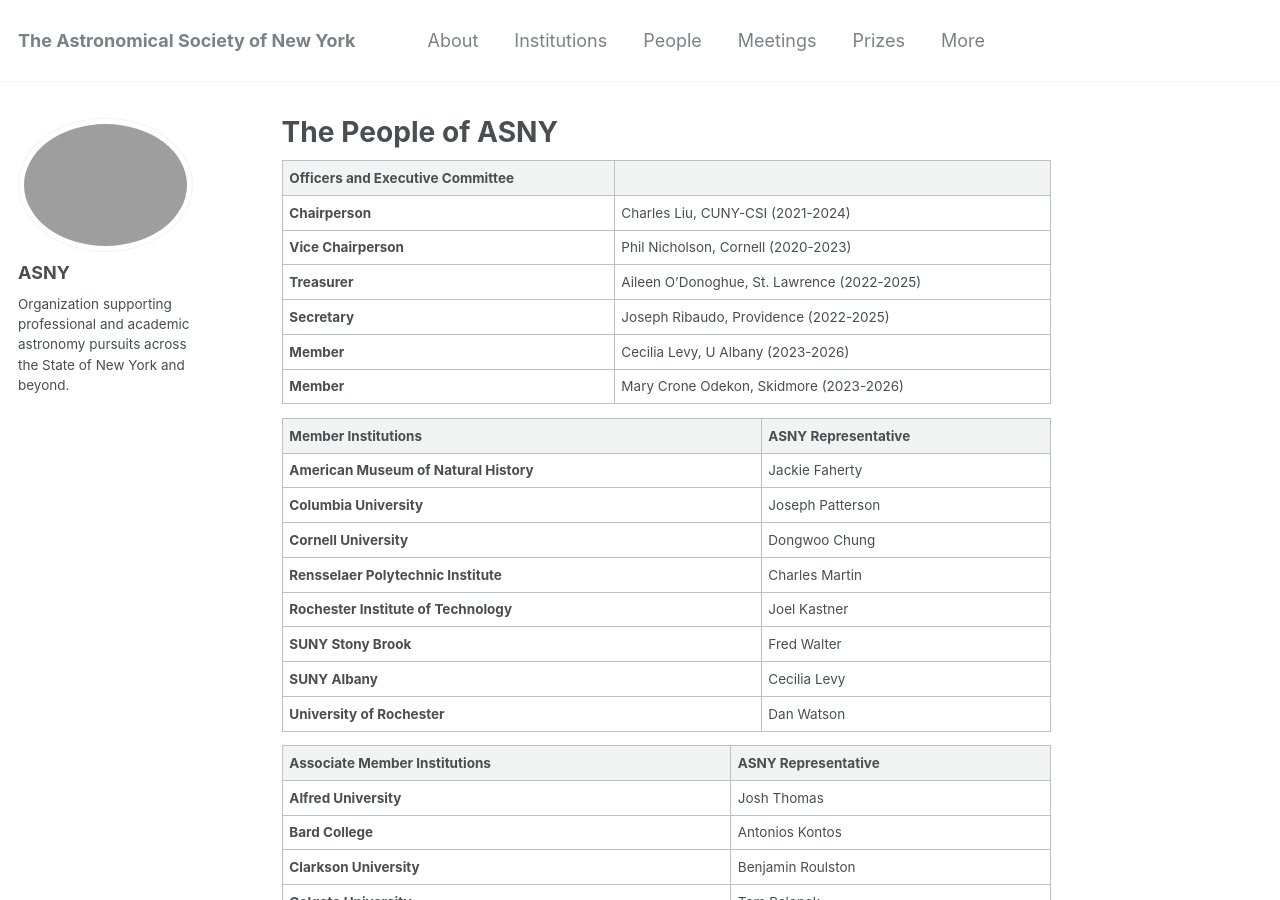
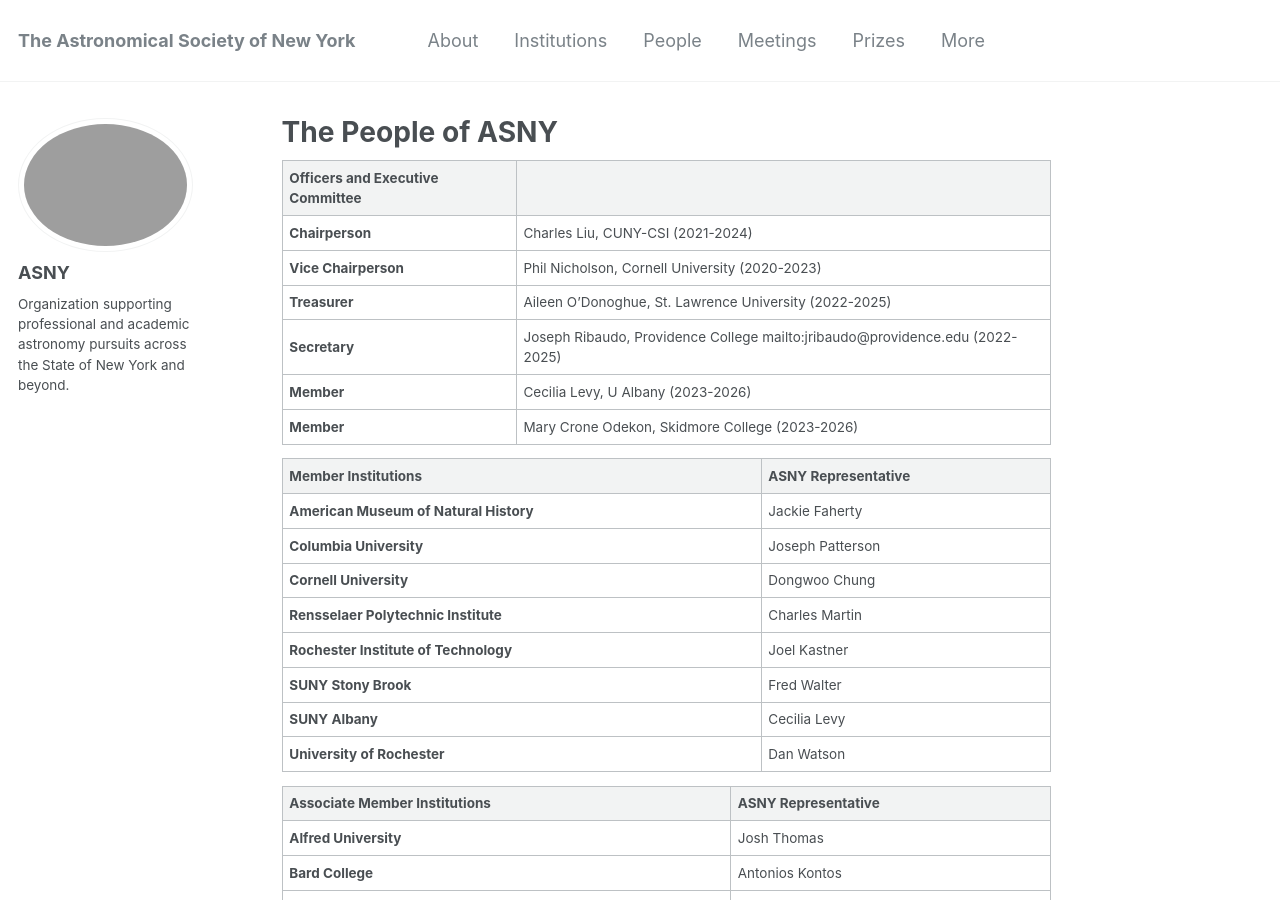
Before and after one commit to AstroNewYork/AstroNewYork.github.io, a Jekyll site: the page built from _pages/people.md, in a window 1280 px wide and 900 px high. Built offline with Jekyll 4.4.1, drawn with Linux system fonts in a browser that asks for light colours.

Commit message:
Update people.md

```diff
--- a/_pages/people.md
+++ b/_pages/people.md
@@ -7,11 +7,11 @@
 | Officers and Executive Committee |  |
 | ----------- | ----------- |
 | **Chairperson** | Charles Liu, CUNY-CSI (2021-2024) |
-| **Vice Chairperson** | Phil Nicholson, Cornell (2020-2023) |
-| **Treasurer** | Aileen O'Donoghue, St. Lawrence (2022-2025) |
-| **Secretary** | Joseph Ribaudo, Providence (2022-2025) |
+| **Vice Chairperson** | Phil Nicholson, Cornell University (2020-2023) |
+| **Treasurer** | Aileen O'Donoghue, St. Lawrence University (2022-2025) |
+| **Secretary** | Joseph Ribaudo, Providence College mailto:jribaudo@providence.edu (2022-2025) |
 | **Member** | Cecilia Levy, U Albany (2023-2026) |
-| **Member** | Mary Crone Odekon, Skidmore (2023-2026) |
+| **Member** | Mary Crone Odekon, Skidmore College (2023-2026) |
 
 
 | Member Institutions | ASNY Representative |
```
